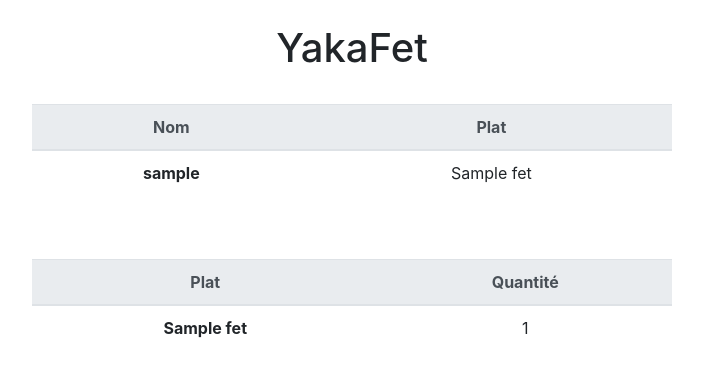
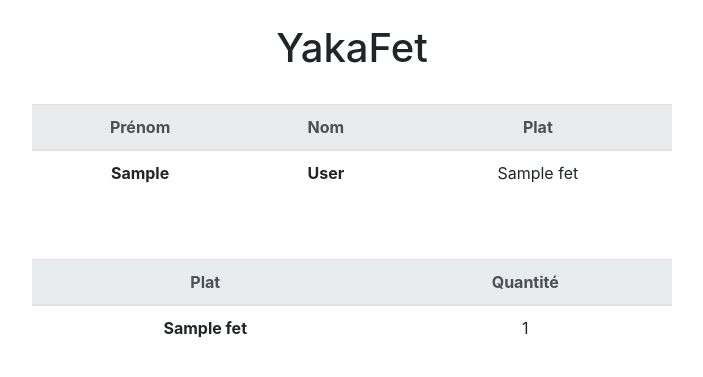
Before and after one commit to pguenezan/yakafet, a Django app: page /summary in a window 1280 px wide. Shown: the top 377 px of the page, without its empty margins (288-991 px from the left). Run offline with Django 3.2, Linux system fonts and the light colour scheme; a user stored in the database is signed in; tables that the repository leaves empty hold one stand-in row (values such as "Sample post"); some libraries are stand-ins or nearby versions.

Commit message:
views: improve summary

```diff
--- a/front/templates/front/summary.html
+++ b/front/templates/front/summary.html
@@ -21,6 +21,7 @@
                 <table class="table" style="width: 50%; text-align: center;">
                     <thead class="thead-light">
                         <tr>
+                            <th scope="col">Prénom</th>
                             <th scope="col">Nom</th>
                             <th scope="col">Plat</th>
                         </tr>
@@ -28,7 +29,8 @@
                     <tbody>
                         {% for entry in summary %}
                             <tr>
-                                <th scope="row">{{ entry.user }}</th>
+                                <th scope="row">{{ entry.user.first_name }}</th>
+                                <th scope="row">{{ entry.user.last_name }}</th>
                                 <td>{{ entry.fet }}</td>
                             </tr>
                         {% endfor %}
```
